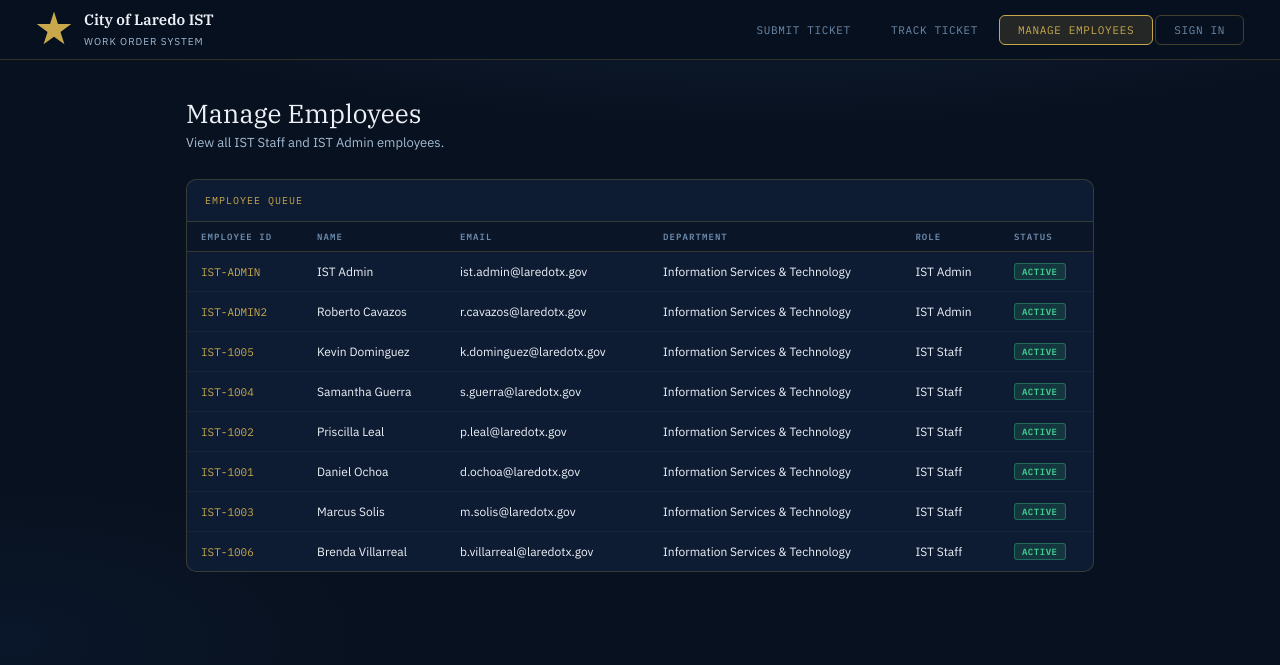
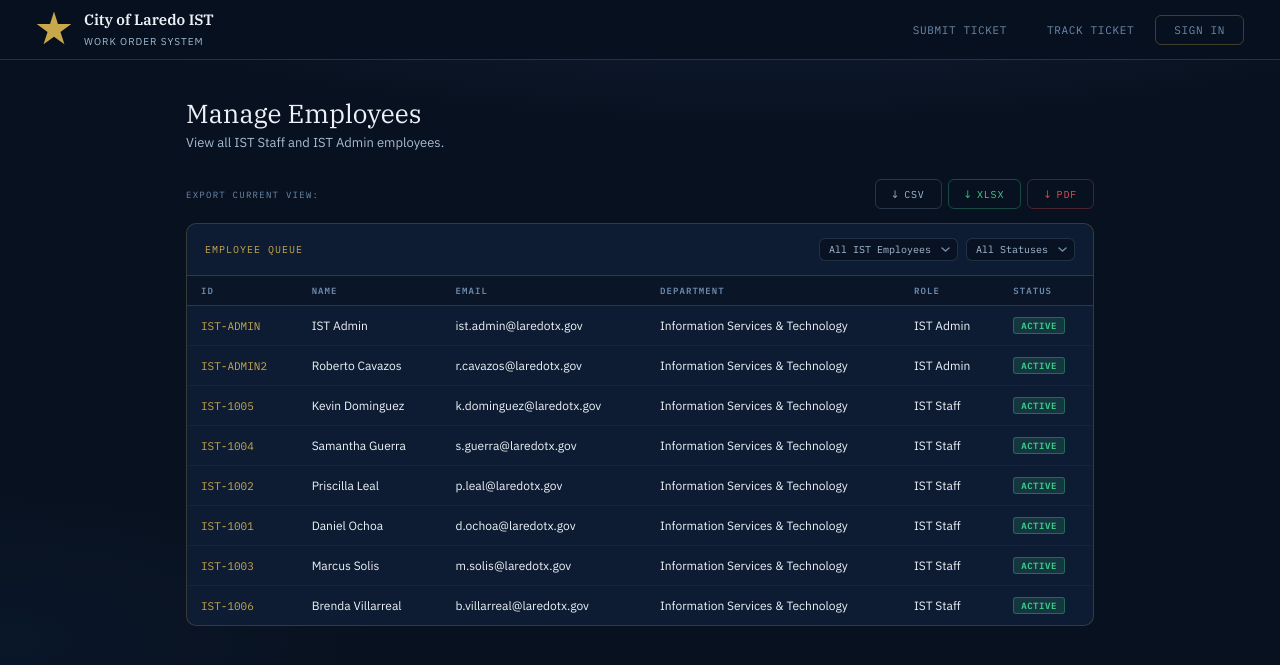
Before and after one commit to Alexander-Chavez97/IT-Workorder-System, a Django app: page /manage_employees/ in a window 1280 px wide. Shown: the top 665 px of the page. Run offline with Django 4.2, Linux system fonts and the light colour scheme; data comes from the database, SQL or seed files in the repository; both versions use the stored data as it was after the commit.

Commit message:
employee management tab

```diff
--- a/tickets/templates/tickets/base.html
+++ b/tickets/templates/tickets/base.html
@@ -238,10 +238,10 @@
   <div class="nav-links">
     <a class="nav-link {% block nav_submit %}{% endblock %}" href="{% url 'submit_ticket' %}">Submit Ticket</a>
     <a class="nav-link {% block nav_lookup %}{% endblock %}" href="{% url 'ticket_lookup' %}">Track Ticket</a>
+    {% if request.session.employee_role == "ist" or request.session.employee_role == "admin" %}
+    <a class="nav-link {% block nav_admin %}{% endblock %}" href="{% url 'admin_queue' %}">Admin Queue</a>
     <a class="nav-link {% block nav_manage %}{% endblock %}" href="{% url 'manage_employees' %}">Manage Employees</a>
 
-    {% if request.session.employee_role == "ist" or request.session.employee_role == "admin" %}
-    <a class="nav-link {% block nav_admin %}{% endblock %}" href="{% url 'admin_queue' %}">Admin Queue</a>
     {% endif %}
     {% if request.session.employee_name %}
       <span style="font-family:'IBM Plex Mono',monospace;font-size:10px;color:var(--steel-2);padding:0 10px;display:flex;align-items:center;gap:6px;border-left:1px solid var(--border)">
--- a/tickets/templates/tickets/manage_employees.html
+++ b/tickets/templates/tickets/manage_employees.html
@@ -8,15 +8,47 @@
   <p>View all IST Staff and IST Admin employees.</p>
 </div>
 
+<div style="display:flex;align-items:center;justify-content:space-between;margin-bottom:14px">
+  <span style="font-family:'IBM Plex Mono',monospace;font-size:9px;letter-spacing:.14em;text-transform:uppercase;color:var(--steel)">
+    Export current view:
+  </span>
+  <div style="display:flex;gap:6px">
+    <a href="{% url 'export_employees_csv' %}?role={{ role_filter }}&active={{ active_filter }}"
+       class="btn btn-ghost btn-sm" style="display:flex;align-items:center;gap:5px">
+      <span style="font-size:11px">&#8595;</span> CSV
+    </a>
+    <a href="{% url 'export_employees_xlsx' %}?role={{ role_filter }}&active={{ active_filter }}"
+       class="btn btn-ghost btn-sm" style="display:flex;align-items:center;gap:5px;color:var(--green-2);border-color:rgba(62,207,142,.3)">
+      <span style="font-size:11px">&#8595;</span> XLSX
+    </a>
+    <a href="{% url 'export_employees_pdf' %}?role={{ role_filter }}&active={{ active_filter }}"
+       class="btn btn-ghost btn-sm" style="display:flex;align-items:center;gap:5px;color:var(--red-2);border-color:rgba(224,80,80,.3)">
+      <span style="font-size:11px">&#8595;</span> PDF
+    </a>
+  </div>
+</div>
+
 <div class="table-card">
   <div class="ttb">
     <span class="ttb-title">Employee Queue</span>
+    <div class="ttb-filters">
+      <select class="fslt" name="role" onchange="this.form.submit()">
+        {% for val, lbl in role_choices %}
+          <option value="{{ val }}" {% if val == role_filter %}selected{% endif %}>{{ lbl }}</option>
+        {% endfor %}
+      </select>
+      <select class="fslt" name="active" onchange="this.form.submit()">
+        {% for val, lbl in active_choices %}
+          <option value="{{ val }}" {% if val == active_filter %}selected{% endif %}>{{ lbl }}</option>
+        {% endfor %}
+      </select>
+    </div>
   </div>
 
   <table>
     <thead>
       <tr>
-        <th>Employee ID</th>
+        <th>ID</th>
         <th>Name</th>
         <th>Email</th>
         <th>Department</th>
--- a/tickets/urls.py
+++ b/tickets/urls.py
@@ -35,4 +35,8 @@
 
     path("manage_employees/<int:employee_id>/", views.employee_detail, name="employee_detail"),
 
+    path("manage_employees/export/csv/", views.export_employees_csv, name="export_employees_csv"),
+    path("manage_employees/export/xlsx/", views.export_employees_xlsx, name="export_employees_xlsx"),
+    path("manage_employees/export/pdf/", views.export_employees_pdf, name="export_employees_pdf"),
+
 ]
--- a/tickets/views.py
+++ b/tickets/views.py
@@ -14,6 +14,7 @@
 import io
 import json
 from functools import wraps
+from openpyxl import Workbook
 
 from django.shortcuts import render, get_object_or_404, redirect
 from django.http import JsonResponse, HttpResponse
@@ -417,6 +418,14 @@
     ("status",                  "Status"),
     ("routing_was_modified",    "Auto-Adjusted"),
 ]
+EMPLOYEE_EXPORT_COLUMNS = [
+    ("ticket_id",               "Ticket ID"),
+    ("submitted_at",            "Submitted"),
+    ("name",                    "Employee Name"),
+    ("employee_id",             "Employee ID"),
+    ("department",              "Department"),
+]
+
 
 
 def _ticket_row(ticket):
@@ -706,16 +715,361 @@
 from django.shortcuts import render
 from .models import Employee, EmployeeRole
 
+from django.shortcuts import render
+from .models import Employee, EmployeeRole
+
 def manage_employees(request):
+    role_filter = request.GET.get("role", "all")
+    active_filter = request.GET.get("active", "all")
+
     employees = Employee.objects.filter(
         role__in=[EmployeeRole.IST, EmployeeRole.ADMIN]
     ).order_by("last_name", "first_name")
 
+    if role_filter in [EmployeeRole.IST, EmployeeRole.ADMIN]:
+        employees = employees.filter(role=role_filter)
+
+    if active_filter == "active":
+        employees = employees.filter(is_active=True)
+    elif active_filter == "inactive":
+        employees = employees.filter(is_active=False)
+
     context = {
         "employees": employees,
+        "role_filter": role_filter,
+        "active_filter": active_filter,
+        "role_choices": [
+            ("all", "All IST Employees"),
+            (EmployeeRole.IST, "IST Staff"),
+            (EmployeeRole.ADMIN, "IST Admin"),
+        ],
+        "active_choices": [
+            ("all", "All Statuses"),
+            ("active", "Active"),
+            ("inactive", "Inactive"),
+        ],
     }
     return render(request, "tickets/manage_employees.html", context)
 
+def get_manage_employees_queryset(request):
+    role_filter = request.GET.get("role", "all")
+    active_filter = request.GET.get("active", "all")
+
+    employees = Employee.objects.filter(
+        role__in=[EmployeeRole.IST, EmployeeRole.ADMIN]
+    ).order_by("last_name", "first_name")
+
+    if role_filter in [EmployeeRole.IST, EmployeeRole.ADMIN]:
+        employees = employees.filter(role=role_filter)
+
+    if active_filter == "active":
+        employees = employees.filter(is_active=True)
+    elif active_filter == "inactive":
+        employees = employees.filter(is_active=False)
+
+    return employees
+
+def _employee_row(employee):
+    return [
+        employee.employee_id,
+        employee.employee_id,
+        employee.full_name[:18],
+        employee.department[:33],
+        employee.get_role_display()[:10],
+            "Active" if employee.is_active else "Inactive",
+        employee.created_at.strftime("%Y-%m-%d %H:%M:%S"),
+    ]
+
+def export_employees_csv(request):
+    employees = get_manage_employees_queryset(request)
+
+    response = HttpResponse(content_type="text/csv")
+    response["Content-Disposition"] = 'attachment; filename="employees.csv"'
+
+    writer = csv.writer(response)
+    writer.writerow([
+        "Employee ID",
+        "First Name",
+        "Last Name",
+        "Full Name",
+        "Email",
+        "Department",
+        "Role",
+        "Status",
+        "Created At",
+        #"Tickets Interacted With",
+    ])
+    # Want to create another column in reports that shows # of tickets
+    # that each employee has had an interaction with
+    # includes: notes/actions
+
+    for employee in employees:
+        writer.writerow([
+            employee.employee_id,
+            employee.first_name,
+            employee.last_name,
+            employee.full_name,
+            employee.email,
+            employee.department,
+            employee.get_role_display(),
+            "Active" if employee.is_active else "Inactive",
+            employee.created_at.strftime("%Y-%m-%d %H:%M:%S"),
+        ])
+
+    return response
+
+@ist_required
+def export_employees_xlsx(request):
+    try:
+        from openpyxl import Workbook
+        from openpyxl.styles import Font, PatternFill, Alignment, Border, Side
+        from openpyxl.utils import get_column_letter
+    except ImportError:
+        return HttpResponse("openpyxl not installed. Run: pip install openpyxl", status=500)
+
+    employees = get_manage_employees_queryset(request)
+
+    wb = Workbook()
+    ws = wb.active
+    ws.title = "Employees"
+
+    # ── Colour palette
+    NAVY   = "08111F"
+    GOLD   = "C9A84C"
+    WHITE  = "EEF2F8"
+    GREY   = "1E3358"
+
+    # ── Title row
+    ws.merge_cells("A1:O1")
+    title_cell = ws["A1"]
+    title_cell.value = "City of Laredo IST — Employee Export"
+    title_cell.font      = Font(name="Calibri", bold=True, size=14, color=WHITE)
+    title_cell.fill      = PatternFill("solid", fgColor=NAVY)
+    title_cell.alignment = Alignment(horizontal="center", vertical="center")
+    ws.row_dimensions[1].height = 28
+
+    # ── Header row
+    header_fill   = PatternFill("solid", fgColor=GREY)
+    header_font   = Font(name="Calibri", bold=True, size=10, color=GOLD)
+    header_border = Border(
+        bottom=Side(style="thin", color=GOLD),
+        right=Side(style="thin", color="2A3A55"),
+    )
+
+    for col_idx, (_, label) in enumerate(EMPLOYEE_EXPORT_COLUMNS[0], start=1):
+        cell = ws.cell(row=2, column=col_idx, value=label)
+        cell.font      = header_font
+        cell.fill      = header_fill
+        cell.border    = header_border
+        cell.alignment = Alignment(horizontal="center", vertical="center", wrap_text=True)
+    ws.row_dimensions[2].height = 32
+
+     # ── Data rows — zebra striping
+    EVEN_FILL = PatternFill("solid", fgColor="0F1E35")
+    ODD_FILL  = PatternFill("solid", fgColor="162845")
+    data_font = Font(name="Calibri", size=10, color=WHITE)
+
+    for row_idx, employee in enumerate(employees, start=3):
+        row_data = _employee_row(employee)
+        fill = EVEN_FILL if row_idx % 2 == 0 else ODD_FILL
+
+        for col_idx, value in enumerate(row_data, start=1):
+            cell = ws.cell(row=row_idx, column=col_idx, value=value)
+            cell.font      = data_font
+            cell.fill      = fill
+            cell.alignment = Alignment(vertical="center", wrap_text=False)
+
+        # Highlight priority cell
+        pri_cell  = ws.cell(row=row_idx, column=11)
+        pri_cell.font = Font(name="Calibri", bold=True, size=10, color=GOLD)
+
+    # ── Column widths
+    col_widths = [12, 16, 22, 14, 22, 20, 12, 16, 18, 40, 14, 28, 10, 12, 14]
+    for i, w in enumerate(col_widths, start=1):
+        ws.column_dimensions[get_column_letter(i)].width = w
+
+    # ── Freeze header rows
+    ws.freeze_panes = "A3"
+
+    output = io.BytesIO()
+    wb.save(output)
+    output.seek(0)
+
+    response = HttpResponse(
+        output.getvalue(),
+        content_type="application/vnd.openxmlformats-officedocument.spreadsheetml.sheet",
+    )
+    response["Content-Disposition"] = 'attachment; filename="laredo_ist_employees.xlsx"'
+    return response
+
+
+
+from reportlab.lib.pagesizes import letter
+from reportlab.pdfgen import canvas
+
+def export_employees_pdf(request):
+    try:
+        from reportlab.lib import colors
+        from reportlab.lib.pagesizes import letter, landscape
+        from reportlab.lib.styles import getSampleStyleSheet, ParagraphStyle
+        from reportlab.lib.units import inch
+        from reportlab.platypus import (
+            SimpleDocTemplate, Table, TableStyle, Paragraph,
+            Spacer, HRFlowable,
+        )
+    except ImportError:
+        return HttpResponse("reportlab not installed. Run: pip install reportlab", status=500)
+
+    from django.utils import timezone as tz
+
+    employees = get_manage_employees_queryset(request)
+
+    # ── Page setup
+    # Landscape letter = 11" x 8.5".  Margins 0.4" each side → 10.2" usable.
+    PAGE       = landscape(letter)
+    LEFT_MARGIN = 0.4 * inch
+    USABLE_W   = PAGE[0] - (LEFT_MARGIN * 2)   # 10.2 inches
+
+    buffer = io.BytesIO()
+    doc    = SimpleDocTemplate(
+        buffer,
+        pagesize=PAGE,
+        leftMargin=LEFT_MARGIN, rightMargin=LEFT_MARGIN,
+        topMargin=0.55*inch,    bottomMargin=0.45*inch,
+    )
+
+    # ── Colours (black and white)
+    BLACK     = colors.black
+    WHITE     = colors.white
+    DARK_GREY = colors.HexColor("#222222")
+    MID_GREY  = colors.HexColor("#555555")
+    LIGHT_GREY= colors.HexColor("#DDDDDD")
+    HDR_BG    = colors.HexColor("#222222")
+    ROW_A     = colors.white
+    ROW_B     = colors.HexColor("#F5F5F5")
+
+    response = HttpResponse(content_type="application/pdf")
+    response["Content-Disposition"] = 'attachment; filename="employees.pdf"'
+
+     # ── Paragraph styles for wrapping cell text
+    styles = getSampleStyleSheet()
+
+    cell_style = ParagraphStyle(
+        "cell", parent=styles["Normal"],
+        fontSize=7.5, leading=10,
+        textColor=DARK_GREY, fontName="Helvetica",
+        wordWrap="LTR", splitLongWords=True,
+    )
+    cell_bold = ParagraphStyle(
+        "cell_bold", parent=cell_style,
+        fontName="Helvetica-Bold", textColor=BLACK,
+    )
+    cell_mono = ParagraphStyle(
+        "cell_mono", parent=cell_style,
+        fontName="Courier", fontSize=7, textColor=MID_GREY,
+    )
+    cell_grey = ParagraphStyle(
+        "cell_grey", parent=cell_style,
+        textColor=MID_GREY,
+    )
+    hdr_style = ParagraphStyle(
+        "hdr", parent=styles["Normal"],
+        fontSize=7.5, leading=10,
+        textColor=WHITE, fontName="Helvetica-Bold",
+        alignment=1,
+    )
+    title_style = ParagraphStyle(
+        "title", parent=styles["Heading1"],
+        textColor=WHITE, backColor=HDR_BG,
+        fontSize=14, spaceAfter=4, spaceBefore=0,
+        leftIndent=6,
+    )
+    sub_style = ParagraphStyle(
+        "sub", parent=styles["Normal"],
+        textColor=MID_GREY, fontSize=9, spaceAfter=8,
+    )
+
+    story = []
+    story.append(Paragraph("City of Laredo — IST Employee Report", title_style))
+    story.append(Paragraph(
+        f"Generated: {tz.localtime().strftime('%B %d, %Y at %I:%M %p')}  ·  "
+        f"Total employees: {len(employees)}",
+        sub_style,
+    ))
+    story.append(HRFlowable(width="100%", thickness=1, color=DARK_GREY, spaceAfter=6))
+    col_w = [inch * w for w in [0.72, 0.88,   1.65,       1.40,   0.62,  0.72,     1.90,    0.65,  1.30,  0.48, 0.78]]
+
+
+    headers = ["ID", "Name", "Email", "Department", "Role", "Status", "Created At"]
+
+    table_data = [[Paragraph(h, hdr_style) for h in headers]]
+
+
+    for employee in employees:
+        table_data.append([
+            Paragraph(employee.employee_id, cell_mono),
+            Paragraph(employee.full_name[:18], cell_grey),
+            Paragraph(employee.email[:25], cell_style),
+            Paragraph(employee.department[:33], cell_style),
+            Paragraph(employee.get_role_display()[:10], cell_mono),
+            Paragraph("Active" if employee.is_active else "Inactive", cell_grey),
+            Paragraph(employee.created_at.strftime("%Y-%m-%d %H:%M:%S"), cell_mono),
+            ])
+
+
+    tbl = Table(table_data, colWidths=col_w, repeatRows=1)
+
+    tbl_style = TableStyle([
+        # Header row
+        ("BACKGROUND",    (0, 0), (-1, 0),  HDR_BG),
+        ("TOPPADDING",    (0, 0), (-1, 0),  7),
+        ("BOTTOMPADDING", (0, 0), (-1, 0),  7),
+        ("LEFTPADDING",   (0, 0), (-1, 0),  4),
+        ("RIGHTPADDING",  (0, 0), (-1, 0),  4),
+        # Data rows — alternating white / light grey
+        ("ROWBACKGROUNDS", (0, 1), (-1, -1), [ROW_A, ROW_B]),
+        ("TOPPADDING",    (0, 1), (-1, -1), 4),
+        ("BOTTOMPADDING", (0, 1), (-1, -1), 4),
+        ("LEFTPADDING",   (0, 1), (-1, -1), 4),
+        ("RIGHTPADDING",  (0, 1), (-1, -1), 4),
+        # Grid
+        ("GRID",   (0, 0), (-1, -1), 0.35, LIGHT_GREY),
+        ("VALIGN", (0, 0), (-1, -1), "TOP"),
+    ])
+    # No priority background colouring — B&W only
+
+    tbl.setStyle(tbl_style)
+    story.append(tbl)
+
+    # ── Page footer
+    def on_page(canvas, doc):
+        canvas.saveState()
+        canvas.setFillColor(HDR_BG)
+        canvas.rect(0, 0, PAGE[0], 0.38*inch, fill=True, stroke=False)
+        canvas.setFont("Helvetica", 7)
+        canvas.setFillColor(WHITE)
+        canvas.drawString(0.4*inch, 0.13*inch,
+                          "City of Laredo — Information Systems & Technology")
+        canvas.drawRightString(PAGE[0] - 0.4*inch, 0.13*inch, f"Page {doc.page}")
+        canvas.restoreState()
+
+    doc.build(story, onFirstPage=on_page, onLaterPages=on_page)
+    buffer.seek(0)
+
+    response = HttpResponse(buffer.getvalue(), content_type="application/pdf")
+    response["Content-Disposition"] = 'attachment; filename="laredo_ist_employees.pdf"'
+
+    return response
+
+
 def employee_detail(request, employee_id):
     employee = get_object_or_404(Employee, id=employee_id)
-    return render(request, "tickets/employee_detail.html", {"employee": employee})
+    history_records = TicketHistory.objects.filter(changed_by=employee.full_name).order_by("-timestamp")
+
+    context = {
+        "employee": employee,
+        "history_records": history_records,
+    }
+
+
+    return render(request, "tickets/employee_detail.html", context)
```
Also changed, not shown: tickets/templates/tickets/employee_detail.html (+113 -31 lines), db.sqlite3.
